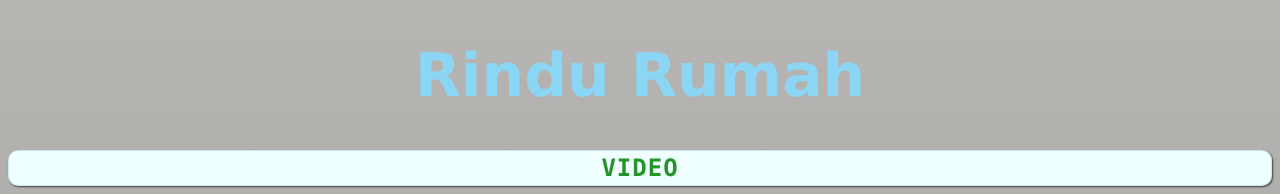
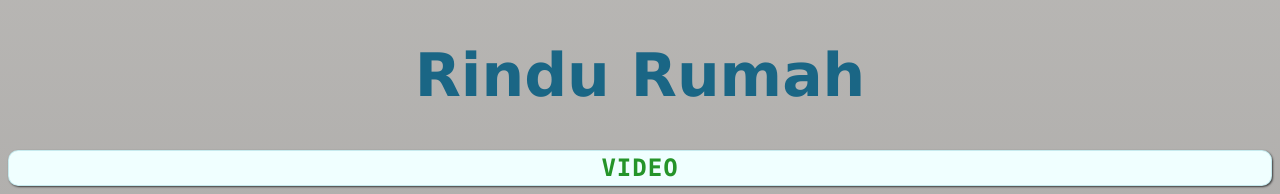
Before and after one commit to alfandialamshach/-Tugas7_20220140152_Alfandi-Alamshach, a plain HTML site: page index.html in a window 1280 px wide. Shown: the top 194 px of the page. Drawn offline with Linux system fonts and the light colour scheme.

Commit message:
perubahan warna

```diff
--- a/assets/style.css
+++ b/assets/style.css
@@ -7,7 +7,7 @@ body {
 
 h1 {
     font-family: 'Verdana', cursive;
-    color: rgb(139, 214, 244);
+    color: rgb(26, 102, 133);
     font-size: 60px;
     animation: slideIn 1s ease-in-out forwards;
 }
```
